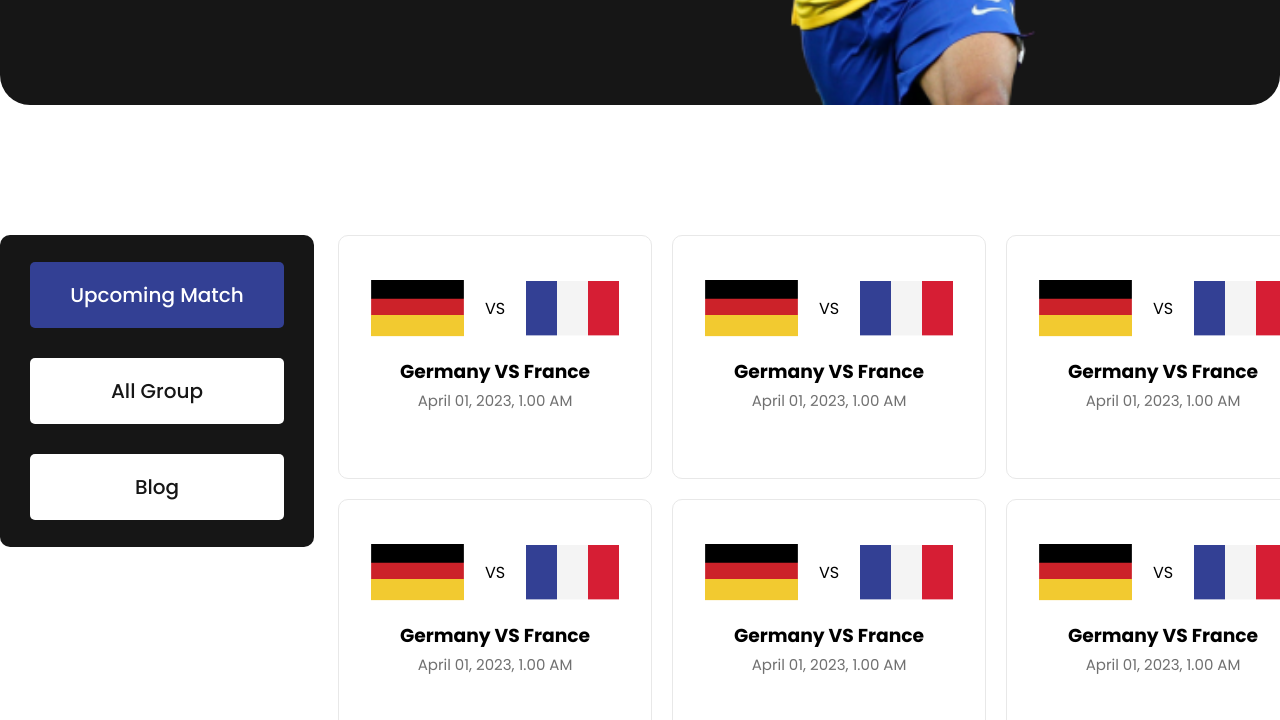
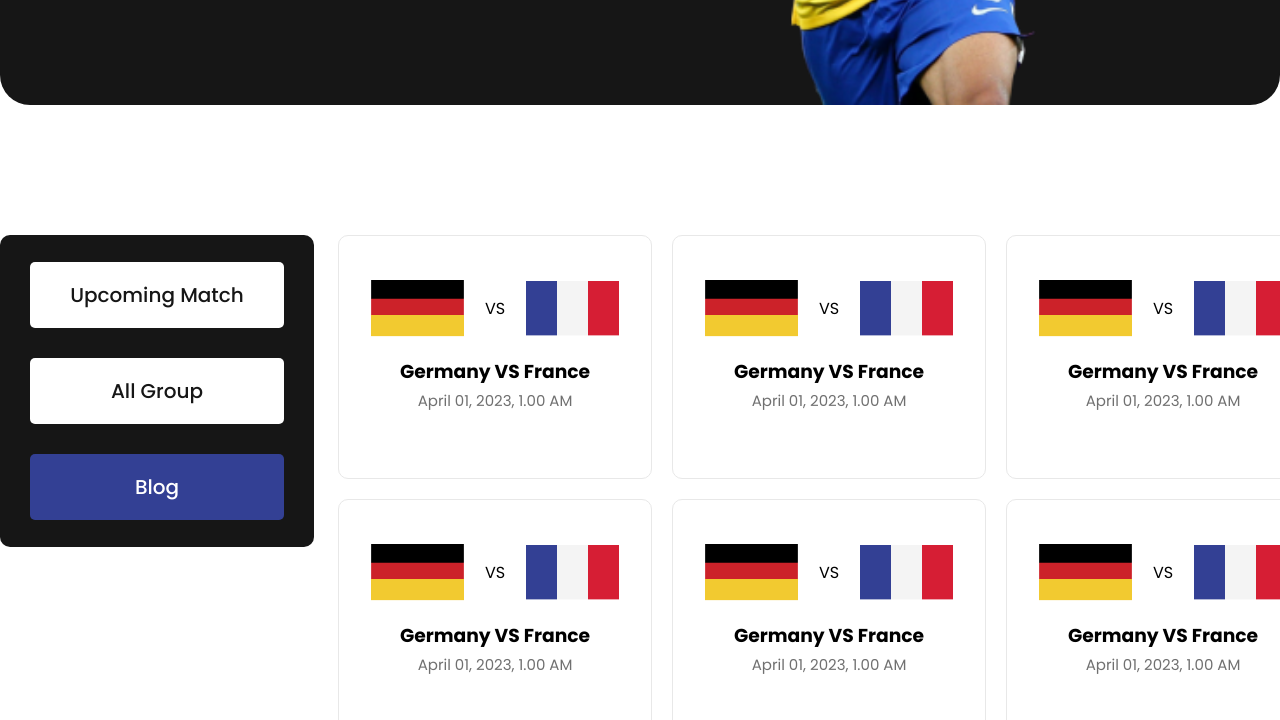
Before and after one commit to emon-hossain7/world-cup, a plain HTML site: page match.html in a window 1280 px wide. Shown: the part 593-1313 px from the top of the page. Drawn offline with Linux system fonts and the light colour scheme.

Commit message:
blog and upcommig link add

```diff
--- a/index2.html
+++ b/match.html
@@ -84,9 +84,11 @@
             <div class="container">
                 <div class="row">
                     <div class="service-btn">
-                        <a class="btn-primary active" href="#">Upcoming Match</a>
+                        <a class="btn-primary" href="https://emon-hossain7.github.io/world-cup/match.html">Upcoming
+                            Match</a>
                         <a class="btn-primary" href="#">All Group</a>
-                        <a class="btn-primary" href="#">Blog</a>
+                        <a class="btn-primary active"
+                            href="https://emon-hossain7.github.io/world-cup/index.html">Blog</a>
                     </div>
                     <div class="service-items">
                         <div class="single-service flag">
```
Also changed, not shown: index.html (+4 -2 lines).
